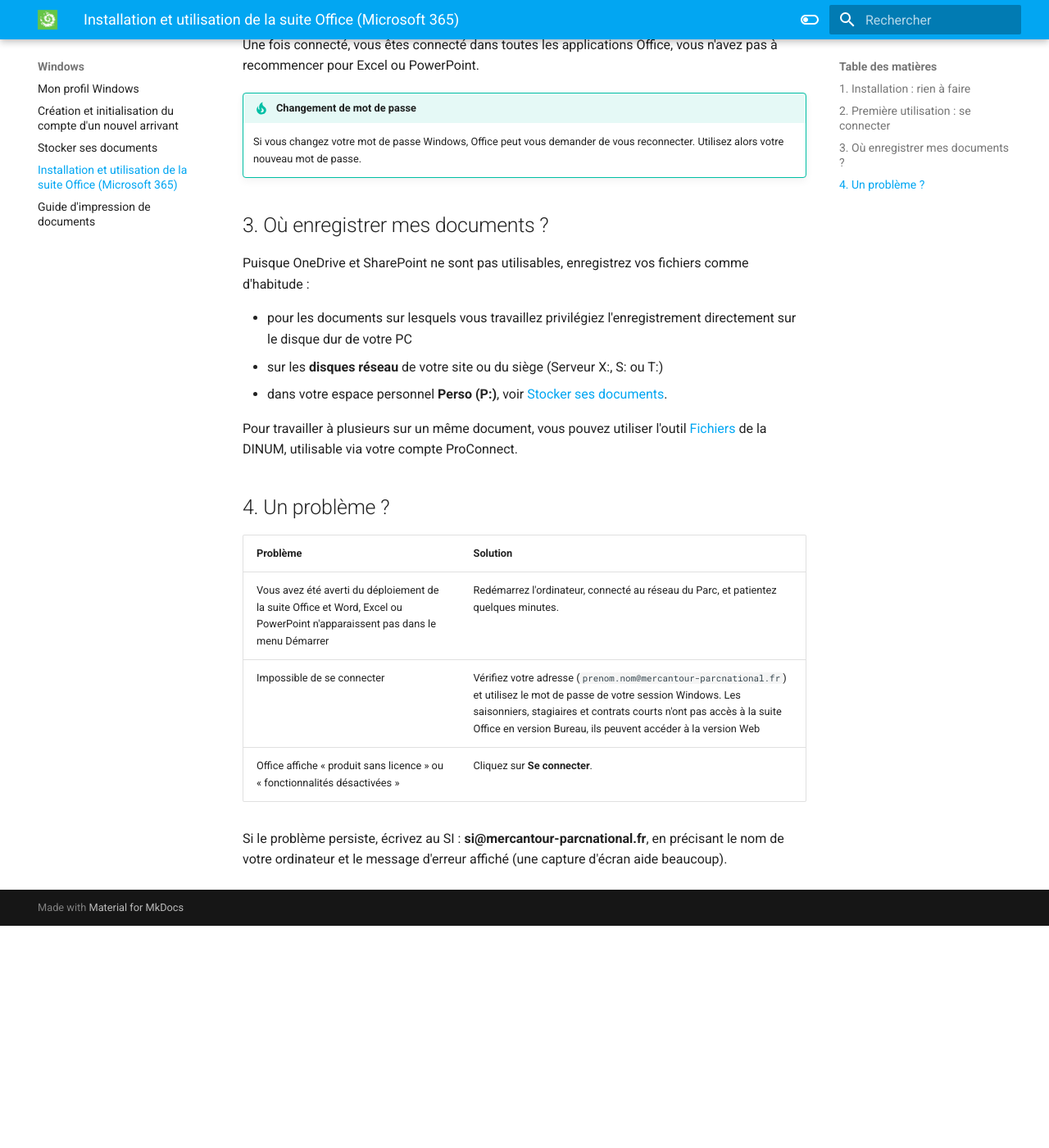
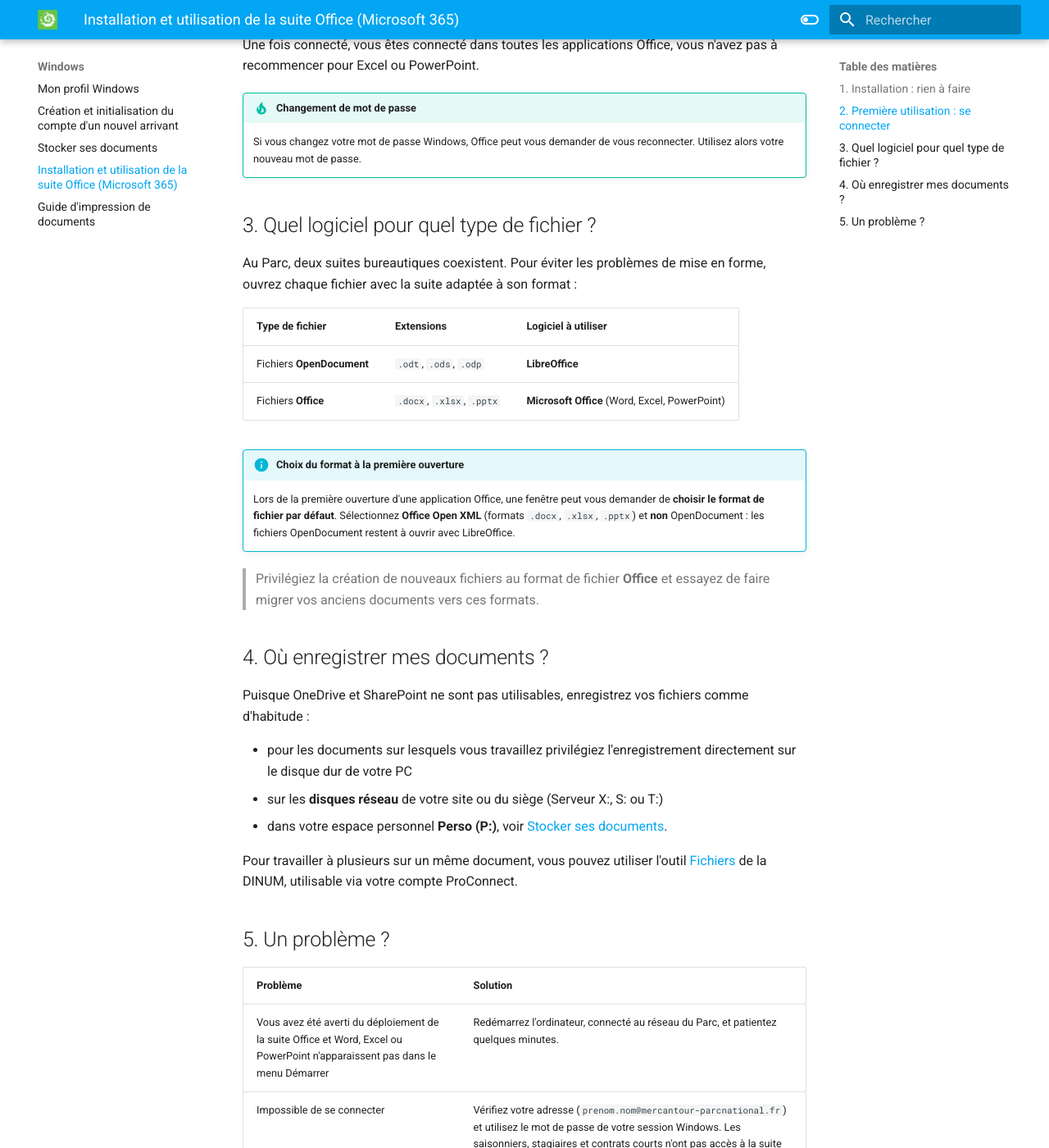
Before and after one commit to PnMercantour/faq, an MkDocs documentation site: the page built from docs/Windows/office365.md, in a window 1280 px wide and 1400 px high, scrolled down 1146 px. Shown: the whole window at 82% size. Built offline with MkDocs 1.6.1 and Material for MkDocs 9.7.7, drawn with Linux system fonts in a browser that asks for light colours; before the commit the page ends 2275 px from its top, so only the background shows below that.

Commit message:
format de fichiers avec Office

```diff
--- a/docs/Windows/office365.md
+++ b/docs/Windows/office365.md
@@ -31,7 +31,21 @@
 !!! tip "Changement de mot de passe"
     Si vous changez votre mot de passe Windows, Office peut vous demander de vous reconnecter. Utilisez alors votre nouveau mot de passe.
 
-## 3. Où enregistrer mes documents ?
+## 3. Quel logiciel pour quel type de fichier ?
+
+Au Parc, deux suites bureautiques coexistent. Pour éviter les problèmes de mise en forme, ouvrez chaque fichier avec la suite adaptée à son format :
+
+| Type de fichier | Extensions | Logiciel à utiliser |
+|-----------------|------------|---------------------|
+| Fichiers **OpenDocument** | `.odt`, `.ods`, `.odp` | **LibreOffice** |
+| Fichiers **Office** | `.docx`, `.xlsx`, `.pptx` | **Microsoft Office** (Word, Excel, PowerPoint) |
+
+!!! info "Choix du format à la première ouverture"
+    Lors de la première ouverture d'une application Office, une fenêtre peut vous demander de **choisir le format de fichier par défaut**. Sélectionnez **Office Open XML** (formats `.docx`, `.xlsx`, `.pptx`) et **non** OpenDocument : les fichiers OpenDocument restent à ouvrir avec LibreOffice.
+
+> Privilégiez la création de nouveaux fichiers au format de fichier **Office** et essayez de faire migrer vos anciens documents vers ces formats.
+
+## 4. Où enregistrer mes documents ?
 
 Puisque OneDrive et SharePoint ne sont pas utilisables, enregistrez vos fichiers comme d'habitude :
 
@@ -41,7 +55,7 @@
 
 Pour travailler à plusieurs sur un même document, vous pouvez utiliser l'outil [Fichiers](https://lasuite.numerique.gouv.fr/produits/fichiers) de la DINUM, utilisable via votre compte ProConnect.
 
-## 4. Un problème ?
+## 5. Un problème ?
 
 | Problème | Solution |
 |----------|----------|
```
Also changed, not shown: docs/Windows/espace_personnel.md (+2 -2 lines), docs/index.md (+5 -0 lines).
